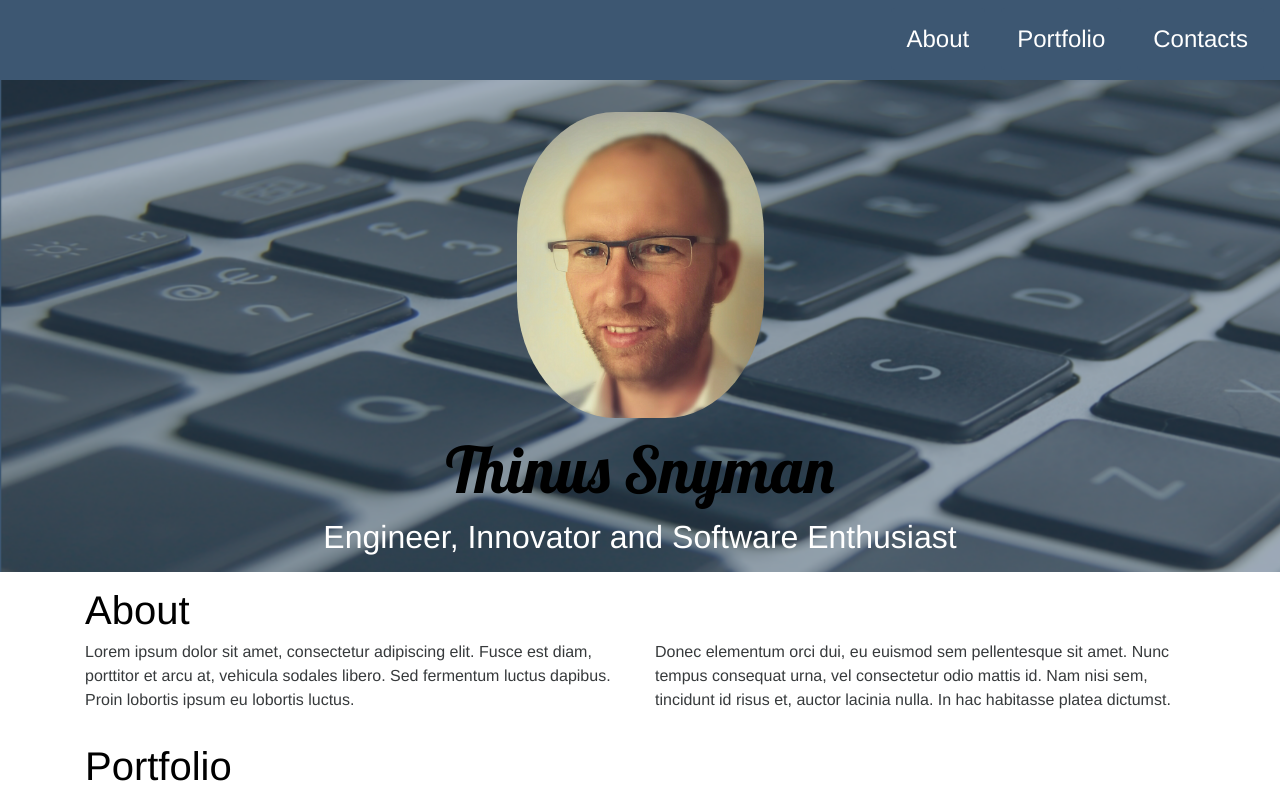
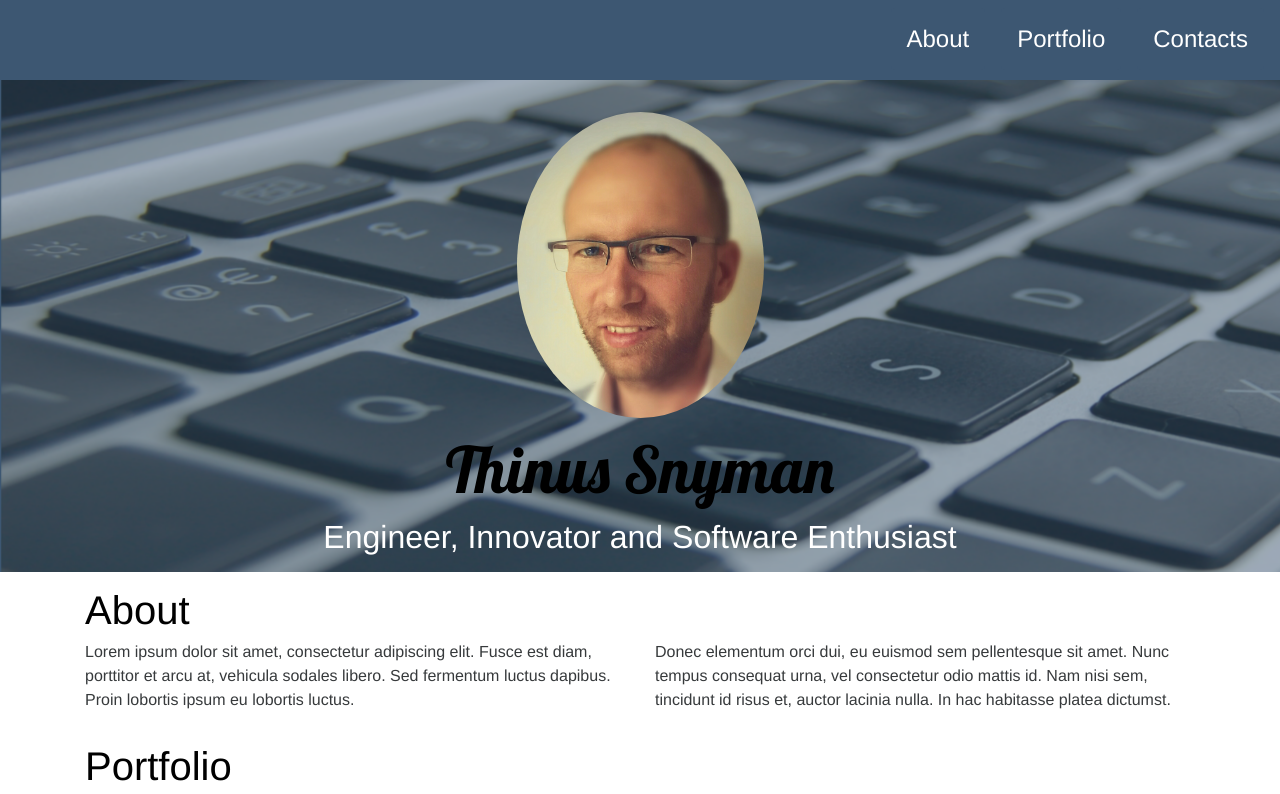
Before and after one commit to snymanth/snymanth.github.io, a Jekyll site: the page built from index.html, in a window 1280 px wide and 1400 px high. Shown: the top 794 px of the window. Built offline with Jekyll 4.4.1, drawn with Linux system fonts in a browser that asks for light colours; nearby versions of some CDN libraries; some of the changed text lies outside the part shown; grey boxes are pictures that could not be loaded.

Commit message:
Changed radius back to 50%, updated config

```diff
--- a/_config.yml
+++ b/_config.yml
@@ -7,8 +7,8 @@ headline: Engineer, Innovator and Software Enthusiast
 description: > # this means to ignore newlines until "baseurl:"
   New Site
 baseurl: "" # the subpath of your site, e.g. /blog
-url: "http://example.com" # the base hostname & protocol for your site
-copyright: 2016 Whatever Company, Inc. All Rights Reserved.
+url: "http://snymanth.github.io" # the base hostname & protocol for your site
+copyright: 2017 ThinkApp, Inc. All Rights Reserved.
 
 # Build settings
 markdown: kramdown
--- a/_web-src/scss/bootstrap/_images.scss
+++ b/_web-src/scss/bootstrap/_images.scss
@@ -30,7 +30,7 @@
 
 // Perfect circle
 .img-circle {
-  border-radius: 40%;
+  border-radius: 50%;
 }
 
 //
```
Also changed, not shown: web-dist/css/main.min.css.
